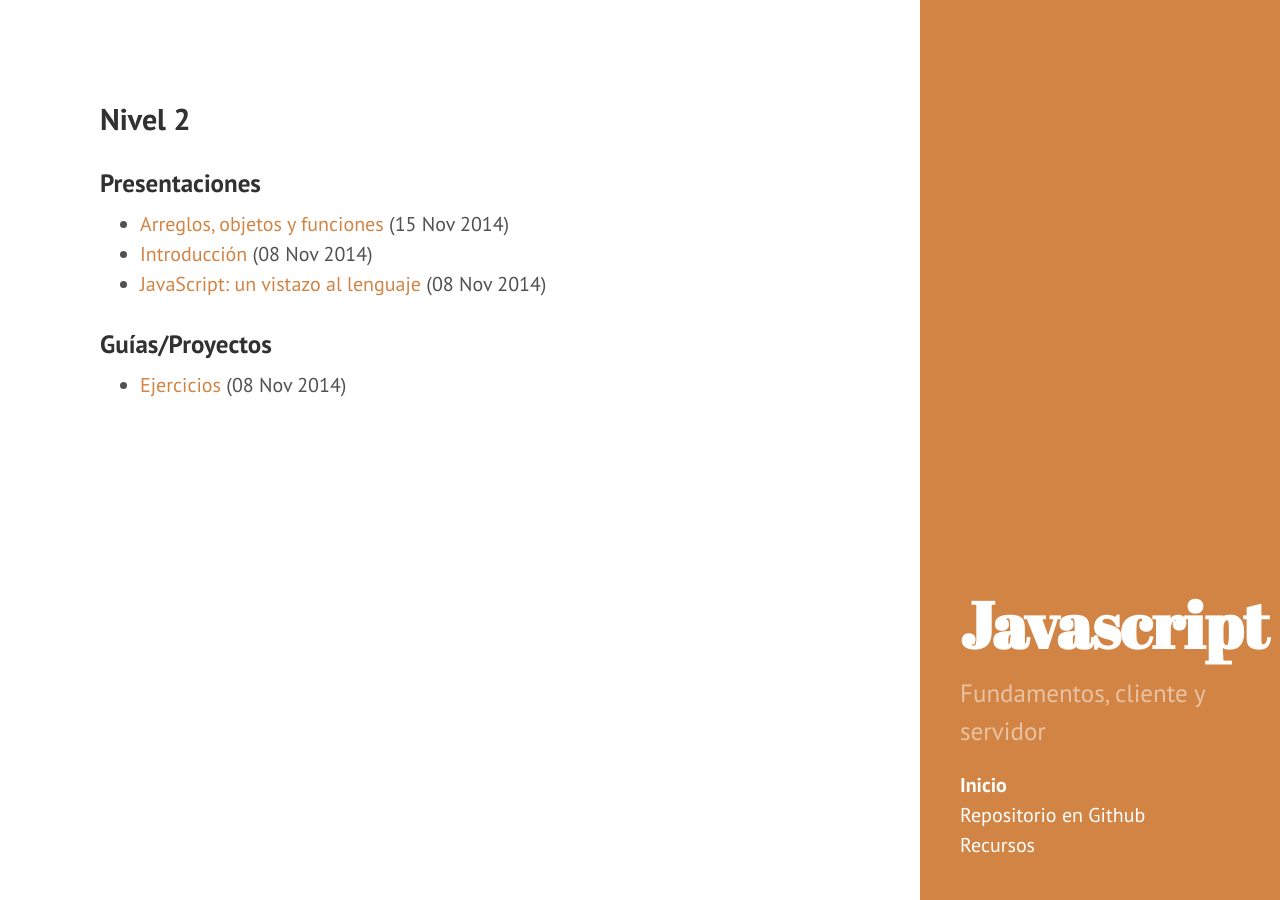
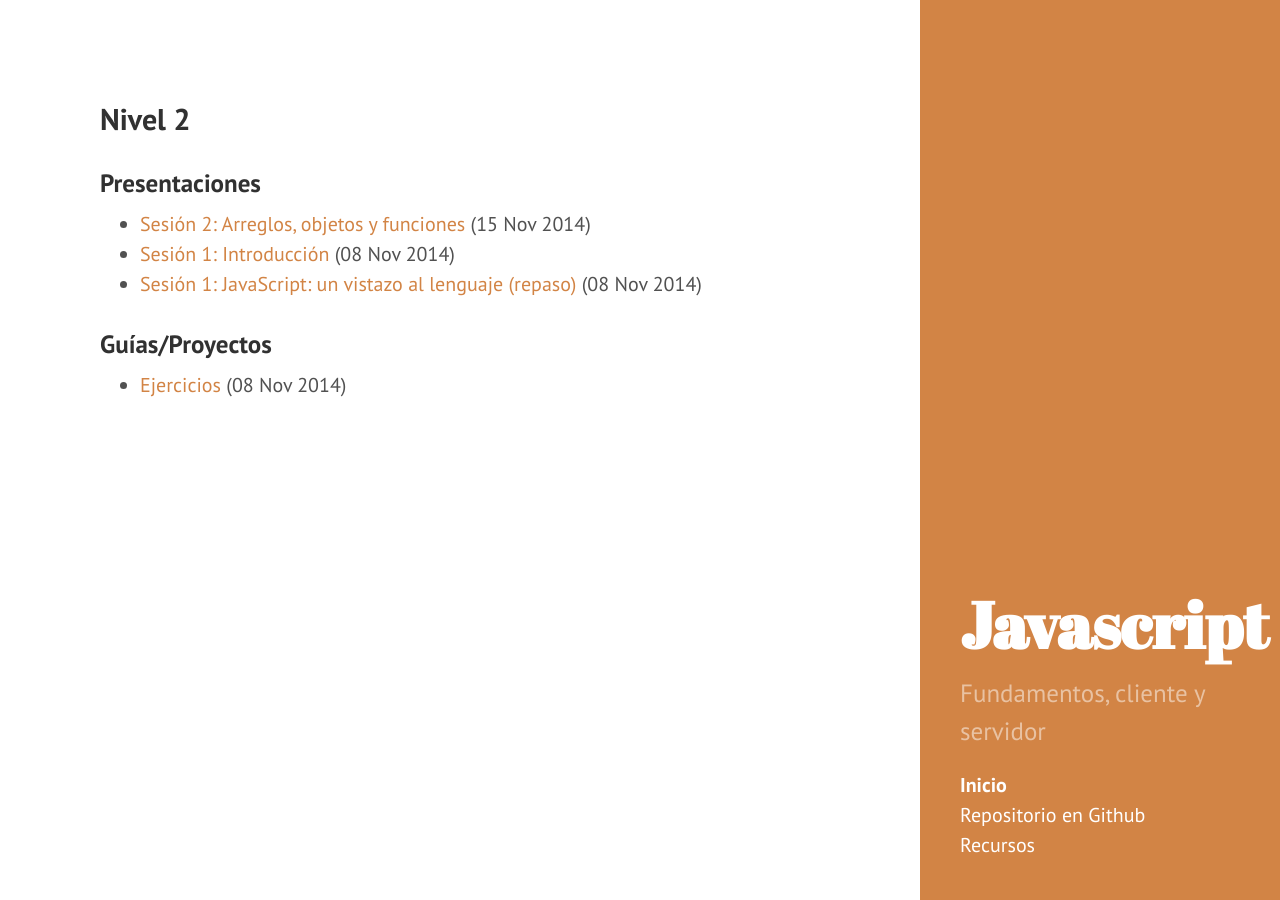
Before and after one commit to rizoma/javascript, a Jekyll site: the page built from index.html, in a window 1280 px wide. Built offline with Jekyll 4.4.1, drawn with Linux system fonts in a browser that asks for light colours; Markdown is read by kramdown in place of the engine named in the settings; the list of posts is cut into pages by our own code.

Commit message:
hace más obvio el orden

```diff
--- a/_posts/presentaciones/nivel2/2014-11-08-intro.md.html
+++ b/_posts/presentaciones/nivel2/2014-11-08-intro.md.html
@@ -1,6 +1,6 @@
 ---
 categories: [presentaciones, nivel2]
-title: "Introducción"
+title: "Sesión 1: Introducción"
 layout: slideshow
 ---
 
--- a/_posts/presentaciones/nivel2/2014-11-15-arreglos_objetos_funciones.md.html
+++ b/_posts/presentaciones/nivel2/2014-11-15-arreglos_objetos_funciones.md.html
@@ -1,6 +1,6 @@
 ---
 categories: [presentaciones, nivel2]
-title: "Arreglos, objetos y funciones"
+title: "Sesión 2: Arreglos, objetos y funciones"
 layout: slideshow
 ---
 
--- a/index.html
+++ b/index.html
@@ -10,7 +10,7 @@ title: Home
     {% for post in site.categories.presentaciones %}
       <li><a href="{{site.baseurl}}{{ post.url }}">{{ post.title }}</a> (<date>{{ post.date | date_to_string }}</date>)</li>
     {% endfor %}
-      <li><a href="http://lfborjas.com/barcamp4/index.html#1">JavaScript: un vistazo al lenguaje</a> (08 Nov 2014)</li>
+      <li><a href="http://lfborjas.com/barcamp4/index.html#1">Sesión 1: JavaScript: un vistazo al lenguaje (repaso)</a> (08 Nov 2014)</li>
     </ul>
 
     <h3>Guías/Proyectos</h3>
```
